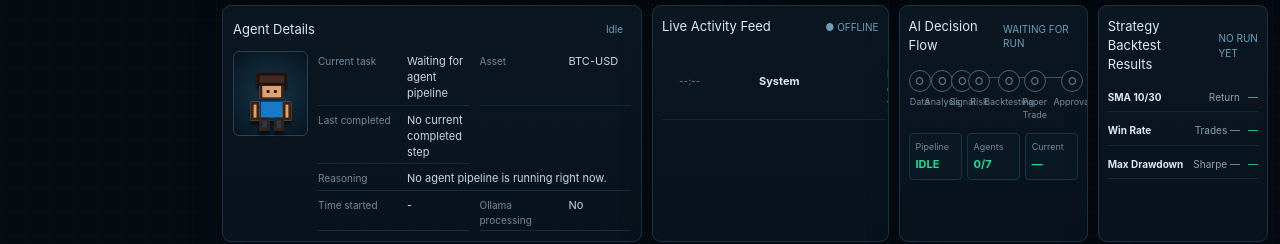
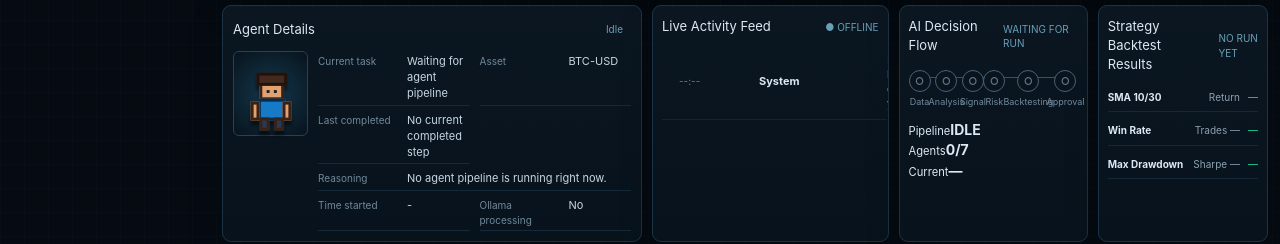
Before and after one commit to ValdemirJunior2020/My-Trading-Agent, a React (Vite) app: page / in a window 1280 px wide. Shown: the part 1012-1256 px from the top of the page. Built offline with nearby package versions, Linux system fonts and the light colour scheme; no server answers.

Commit message:
Remove paper step from decision flow

```diff
--- a/src/components/BottomPanels.tsx
+++ b/src/components/BottomPanels.tsx
@@ -38,8 +38,8 @@ export function BottomPanels({t,backendOnline}:Props){
 
  const latestVectorbt=useMemo(()=>liveEvents.find(event=>event.agentId==='backtest'&&event.payload?.engine==='vectorbt'&&event.payload?.result)?.payload?.result,[liveEvents])
  const completedCount=pipeline?.completedAgents.length||0
- const doneCount=Math.min(7,pipeline?.status==='completed'?7:completedCount)
- const flowKeys=['data','analysis','signal','risk','backtesting','paperTrade','approval']
+ const doneCount=Math.min(6,pipeline?.status==='completed'?6:completedCount)
+ const flowKeys=['data','analysis','signal','risk','backtesting','approval']
  const statusLabel=pipeline?.status==='running'
   ?('RUNNING • '+(pipeline.currentAgent||'manager'))
   :pipeline?.status==='completed'
@@ -59,7 +59,7 @@ export function BottomPanels({t,backendOnline}:Props){
   <section className="panel compact-panel">
    <header className="mini-heading"><h3>{t('decisionFlow')}</h3><span>{statusLabel}</span></header>
    <div className="flow">{flowKeys.map((k,i)=><div className={'flow-step '+(i<doneCount?'done':'')} key={k}><b>{i<doneCount?'✓':'○'}</b><span>{t(k)}</span></div>)}</div>
-   <div className="paper-summary">
+   <div className="pipeline-summary">
     <div><small>Pipeline</small><strong>{pipeline?.status==='completed'?(pipeline.decision||'DONE'):pipeline?.status?.toUpperCase()||'IDLE'}</strong></div>
     <div><small>Agents</small><strong>{completedCount}/7</strong></div>
     <div><small>Current</small><strong>{pipeline?.currentAgent||'—'}</strong></div>
```
